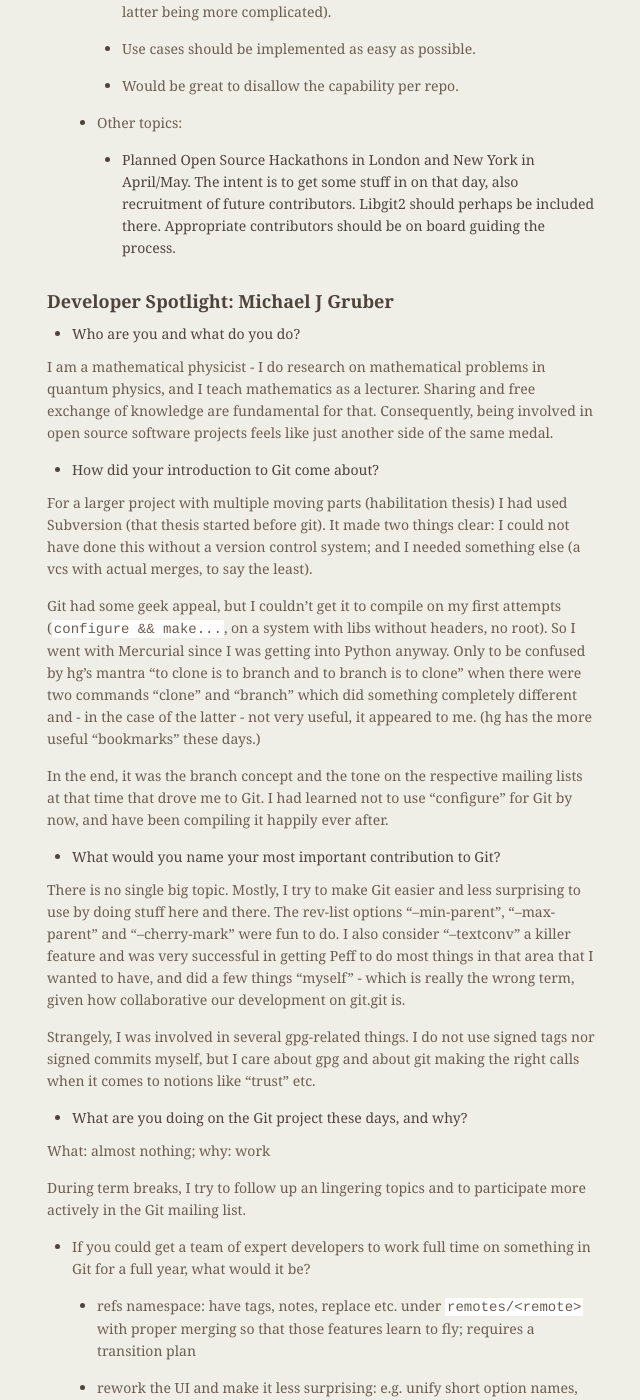
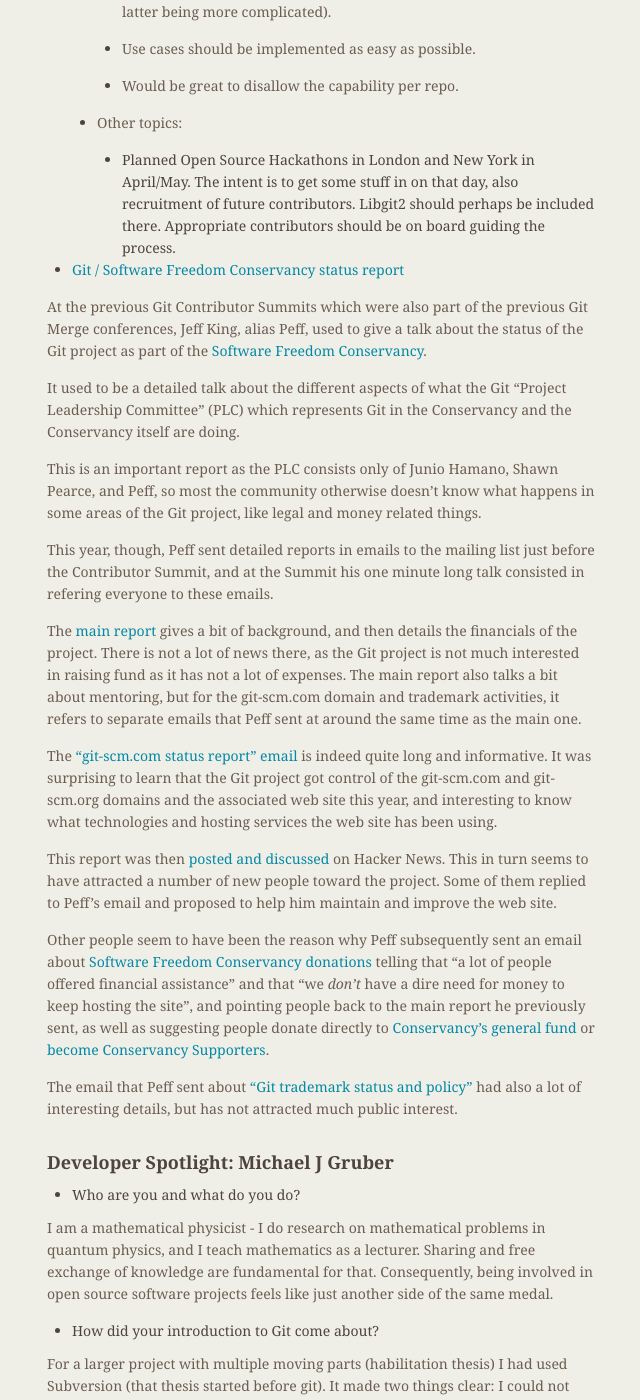
Before and after one commit to git/git.github.io, a Jekyll site: the page built from rev_news/drafts/edition-24.md, in a window 1280 px wide and 1400 px high, scrolled down 4283 px. Shown: the whole window, without its empty margins (487-1127 px from the left). Built offline with Jekyll 4.4.1, drawn with Linux system fonts in a browser that asks for light colours.

Commit message:
rn-24: add article about the Project report

```diff
--- a/rev_news/drafts/edition-24.md
+++ b/rev_news/drafts/edition-24.md
@@ -166,6 +166,57 @@
 		* Planned Open Source Hackathons in London and New York in April/May. The intent is to get some stuff in on that day, also recruitment of future contributors. Libgit2 should perhaps be included there. Appropriate contributors should be on board guiding the process.
 
 
+* [Git / Software Freedom Conservancy status report](http://public-inbox.org/git/20170202024501.57hrw4657tsqerqq@sigill.intra.peff.net/)
+
+At the previous Git Contributor Summits which were also part of the
+previous Git Merge conferences, Jeff King, alias Peff, used to give a
+talk about the status of the Git project as part of the
+[Software Freedom Conservancy](https://sfconservancy.org/).
+
+It used to be a detailed talk about the different aspects of what the
+Git "Project Leadership Committee" (PLC) which represents Git in
+the Conservancy and the Conservancy itself are doing.
+
+This is an important report as the PLC consists only of Junio Hamano,
+Shawn Pearce, and Peff, so most the community otherwise doesn't know
+what happens in some areas of the Git project, like legal and money
+related things.
+
+This year, though, Peff sent detailed reports in emails to the mailing
+list just before the Contributor Summit, and at the Summit his one
+minute long talk consisted in refering everyone to these emails.
+
+The [main report](http://public-inbox.org/git/20170202024501.57hrw4657tsqerqq@sigill.intra.peff.net/)
+gives a bit of background, and then details the financials of the project.
+There is not a lot of news there, as the Git project is not much
+interested in raising fund as it has not a lot of expenses.
+The main report also talks a bit about mentoring, but for the git-scm.com domain
+and trademark activities, it refers to separate emails that Peff sent
+at around the same time as the main one.
+
+The ["git-scm.com status report" email](http://public-inbox.org/git/20170202023349.7fopb3a6pc6dkcmd@sigill.intra.peff.net/)
+is indeed quite long and informative. It was surprising to learn that
+the Git project got control of the git-scm.com and git-scm.org domains
+and the associated web site this year, and interesting to know what
+technologies and hosting services the web site has been using.
+
+This report was then [posted and discussed](https://news.ycombinator.com/item?id=13554065)
+on Hacker News. This in turn seems to have attracted a number of new people toward the project.
+Some of them replied to Peff's email and proposed to help him maintain
+and improve the web site.
+
+Other people seem to have been the reason why Peff subsequently sent an email about
+[Software Freedom Conservancy donations](http://public-inbox.org/git/20170208183444.wlk4vjveg7cmmi5a@sigill.intra.peff.net/)
+telling that "a lot of people offered financial assistance" and that
+"we _don't_ have a dire need for money to keep hosting the site", and
+pointing people back to the main report he previously sent, as well as
+suggesting people donate directly to [Conservancy's general fund](https://sfconservancy.org/donate/)
+or [become Conservancy Supporters](https://sfconservancy.org/supporter/).
+
+The email that Peff sent about
+["Git trademark status and policy"](http://public-inbox.org/git/20170202022655.2jwvudhvo4hmueaw@sigill.intra.peff.net/)
+had also a lot of interesting details, but has not attracted much public interest.
+
 <!---
 ### Reviews
 -->
```
